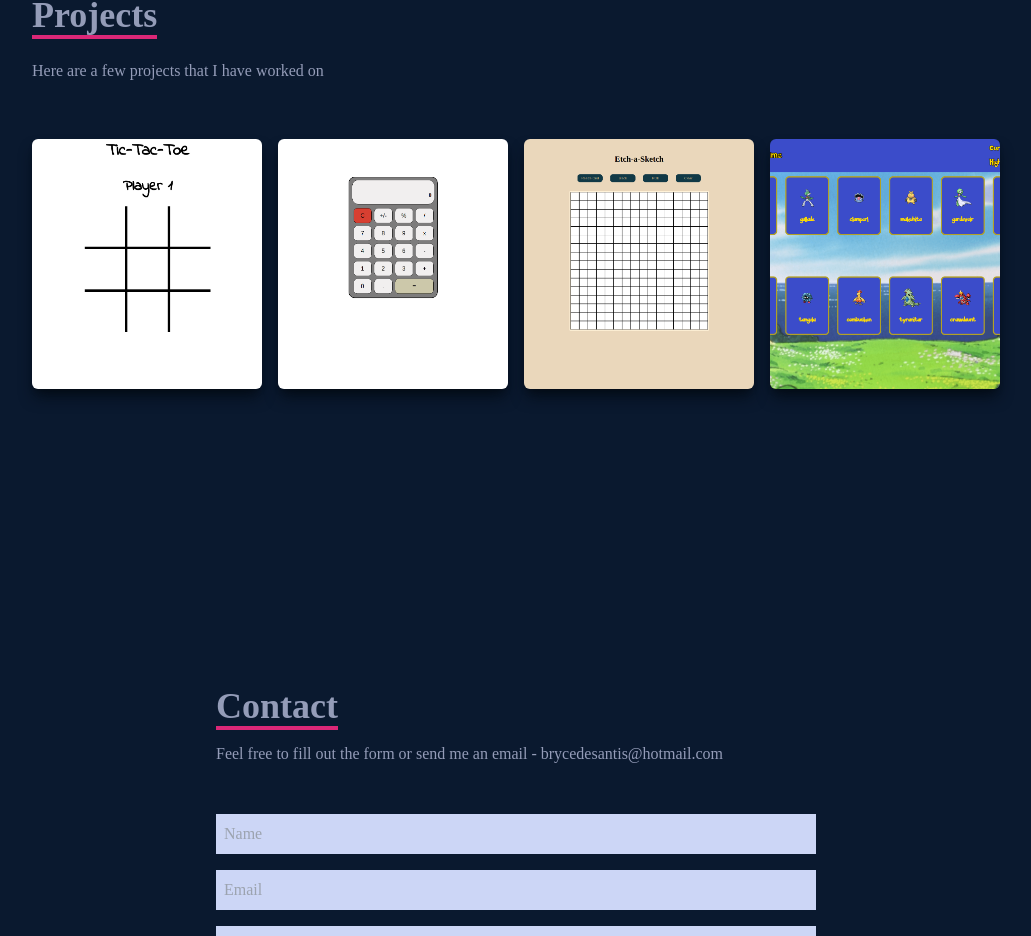
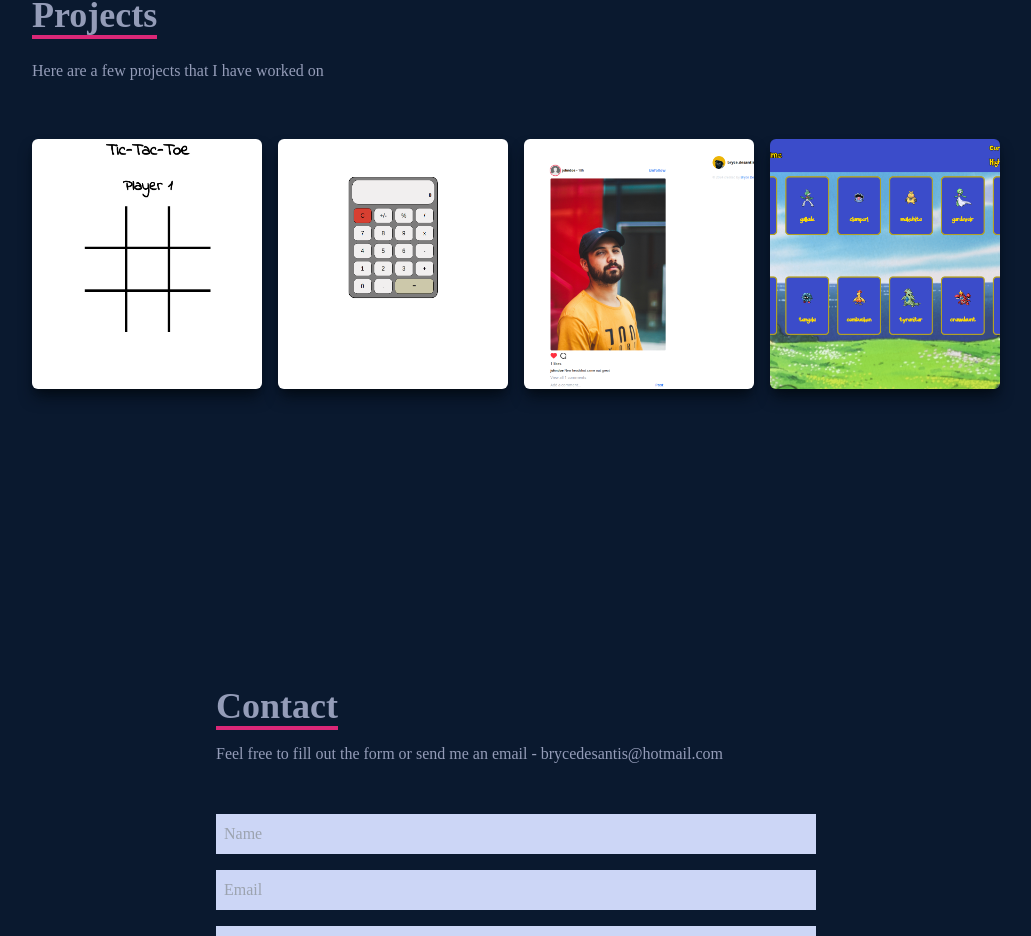
Before and after one commit to brycedesantis/my-portfolio, a React (Vite) app: page / in a window 1280 px wide. Shown: the part 2608-3544 px from the top of the page, without its empty margins (124-1155 px from the left). Built offline with nearby package versions, Linux system fonts and the light colour scheme.

Commit message:
Add insta project info

```diff
--- a/src/Components/Projects/ProjectData.js
+++ b/src/Components/Projects/ProjectData.js
@@ -1,10 +1,11 @@
-import TicTacToeScreenshot from "../../assets/tic-tac-toe-site.png"
-import CalculatorScreenshot from "../../assets/calculator-site.png"
-import EtchASketchScreenshot from "../../assets/etch-a-sketch-site.png"
-import MemoryGameScreenshot from "../../assets/memory-game-site.png"
+import TicTacToeScreenshot from "../../assets/tic-tac-toe-site.png";
+import CalculatorScreenshot from "../../assets/calculator-site.png";
+import EtchASketchScreenshot from "../../assets/etch-a-sketch-site.png";
+import MemoryGameScreenshot from "../../assets/memory-game-site.png";
+import InstaCloneScreenshot from "../../assets/insta-clone.png";
 
 function Data(title, demoUrl, githubRepo, imageSrc) {
-	return { title, demoUrl, githubRepo, imageSrc }
+	return { title, demoUrl, githubRepo, imageSrc };
 }
 
 const TicTacToe = Data(
@@ -12,27 +13,34 @@ const TicTacToe = Data(
 	"https://legendary-banoffee-4d1089.netlify.app/",
 	"https://github.com/brycedesantis/tic-tac-toe",
 	TicTacToeScreenshot
-)
+);
 
 const Calculator = Data(
 	"Calculator",
 	"https://lucent-fairy-d1731a.netlify.app/",
 	"https://github.com/brycedesantis/calculator",
 	CalculatorScreenshot
-)
+);
 
 const EtchASketch = Data(
 	"Etch-A-Sketch",
 	"https://incredible-kashata-cb895b.netlify.app/",
 	"https://github.com/brycedesantis/etch-a-sketch",
 	EtchASketchScreenshot
-)
+);
 
 const MemoryGame = Data(
 	"Memory Game",
 	"https://wonderful-heliotrope-81eaac.netlify.app/",
 	"https://github.com/brycedesantis/memory-game",
 	MemoryGameScreenshot
-)
+);
 
-export { TicTacToe, Calculator, EtchASketch, MemoryGame }
+const InstaClone = Data(
+	"Instagram Clone",
+	"https://insta-clone-ebon-sigma.vercel.app/",
+	"https://github.com/brycedesantis/insta-clone",
+	InstaCloneScreenshot
+);
+
+export { TicTacToe, Calculator, InstaClone, MemoryGame };
--- a/src/Components/Projects/Projects.jsx
+++ b/src/Components/Projects/Projects.jsx
@@ -1,8 +1,8 @@
-import Card from "../Card"
-import { TicTacToe, Calculator, EtchASketch, MemoryGame } from "./ProjectData"
+import Card from "../Card";
+import { TicTacToe, Calculator, InstaClone, MemoryGame } from "./ProjectData";
 
 export default function Projects() {
-	const projects = [TicTacToe, Calculator, EtchASketch, MemoryGame]
+	const projects = [TicTacToe, Calculator, InstaClone, MemoryGame];
 
 	return (
 		<div name="projects" className="w-full md:h-screen bg-inherit">
@@ -27,5 +27,5 @@ export default function Projects() {
 				</div>
 			</div>
 		</div>
-	)
+	);
 }
```
Also changed, not shown: src/assets/insta-clone.png (added).
